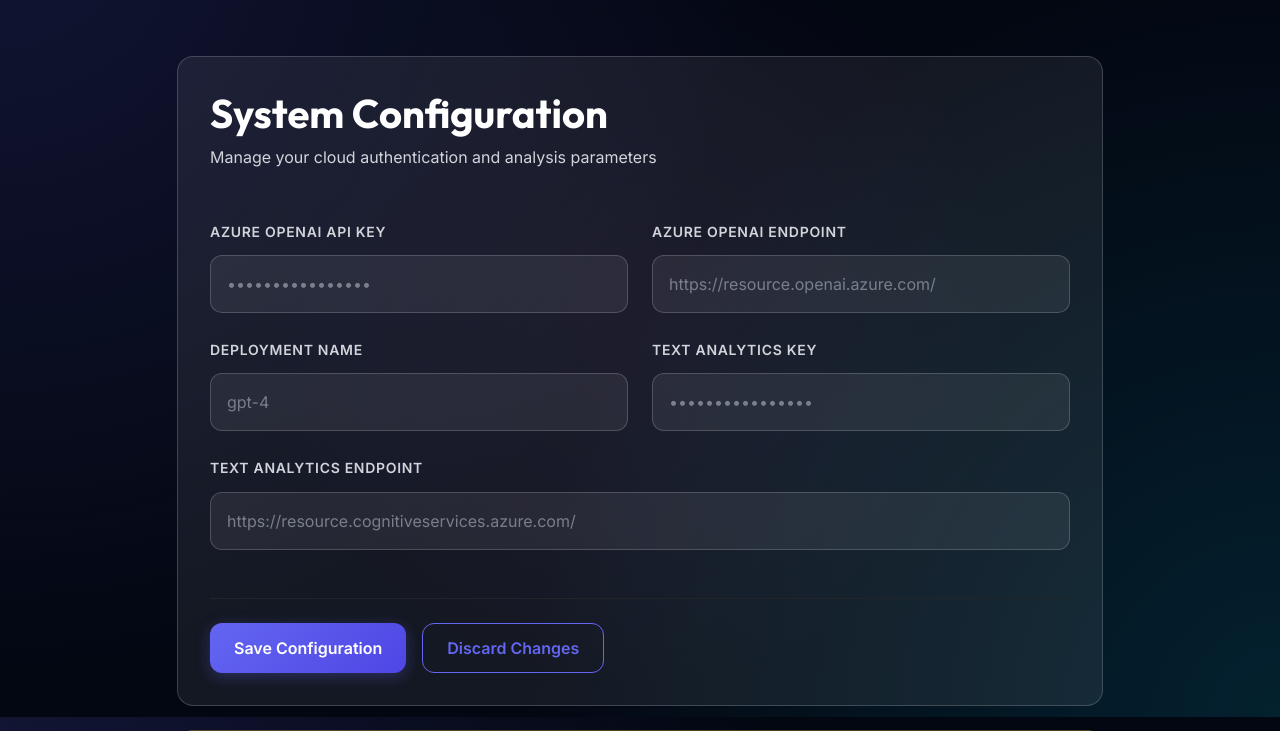
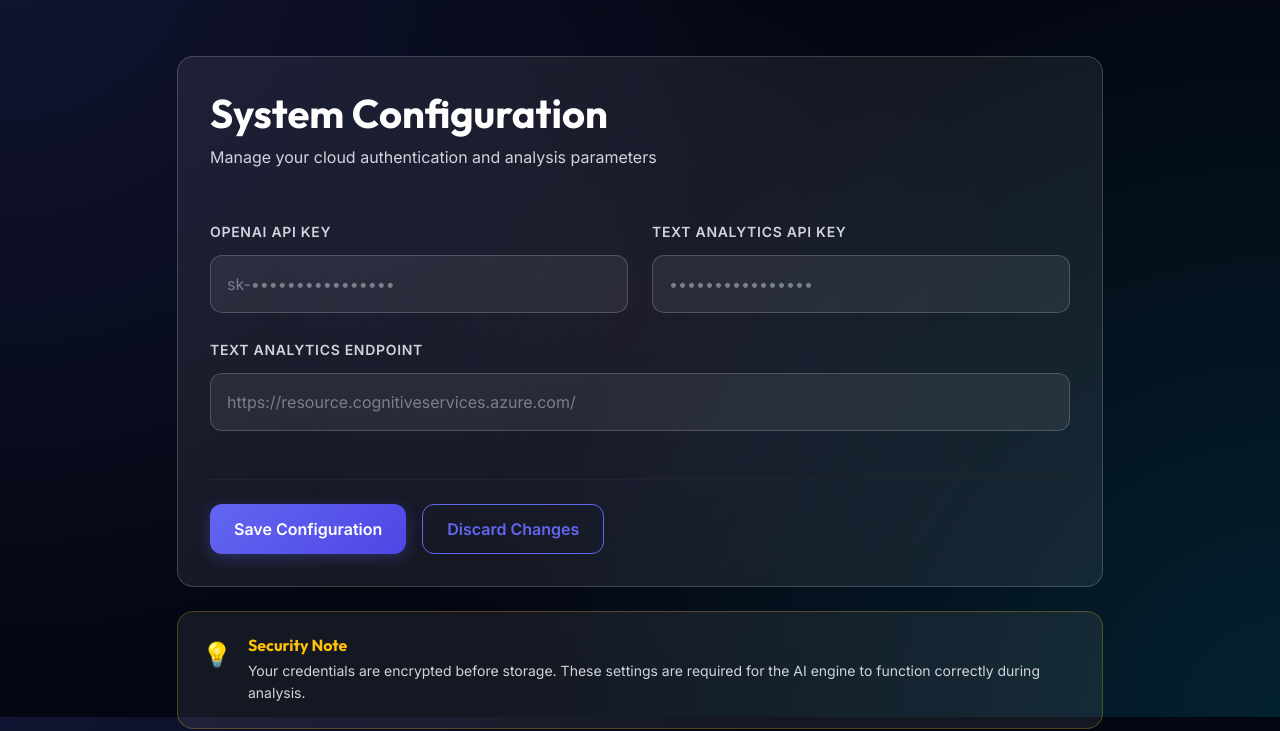
Before and after one commit to Aradhy777/GhostWriterDetector, a Flask app: page /settings in a window 1280 px wide. Shown: the part 83-814 px from the top of the page. Run offline with Flask 3, Linux system fonts and the light colour scheme.

Commit message:
Replace Azure OpenAI with standard OpenAI API integration
- Simplified OpenAI service to use standard OpenAI API (gpt-3.5-turbo)
- Removed Azure-specific fields (endpoint, deployment name)
- Updated settings form to collect only OpenAI API key
- Kept Azure Text Analytics integration unchanged
- Updated environment variables from AZURE_OPENAI_* to OPENAI_API_KEY

```diff
--- a/GhostWriterDetector/app.py
+++ b/GhostWriterDetector/app.py
@@ -57,9 +57,7 @@ azure_service = AzureTextAnalysisService()
 openai_service = OpenAIService()
 
 SETTING_ENV_MAP = {
-    'azure_openai_api_key': 'AZURE_OPENAI_API_KEY',
-    'azure_openai_endpoint': 'AZURE_OPENAI_ENDPOINT',
-    'azure_openai_deployment_name': 'AZURE_OPENAI_DEPLOYMENT_NAME',
+    'openai_api_key': 'OPENAI_API_KEY',
     'azure_text_analytics_api_key': 'AZURE_TEXT_ANALYTICS_API_KEY',
     'azure_text_analytics_endpoint': 'AZURE_TEXT_ANALYTICS_ENDPOINT'
 }
@@ -83,16 +81,11 @@ def validate_credential_settings(settings_data):
         if not settings_data.get(key, '').strip():
             errors[key] = 'This field is required.'
 
-    for endpoint_key in ['azure_openai_endpoint', 'azure_text_analytics_endpoint']:
-        endpoint = settings_data.get(endpoint_key, '').strip()
-        if endpoint and (not endpoint.startswith('https://') or ' ' in endpoint):
-            errors[endpoint_key] = 'Enter a valid HTTPS endpoint URL.'
+    endpoint = settings_data.get('azure_text_analytics_endpoint', '').strip()
+    if endpoint and (not endpoint.startswith('https://') or ' ' in endpoint):
+        errors['azure_text_analytics_endpoint'] = 'Enter a valid HTTPS endpoint URL.'
 
-    deployment_name = settings_data.get('azure_openai_deployment_name', '').strip()
-    if deployment_name and not re.match(r'^[A-Za-z0-9._-]+$', deployment_name):
-        errors['azure_openai_deployment_name'] = 'Use only letters, numbers, dots, dashes, or underscores.'
-
-    for key in ['azure_openai_api_key', 'azure_text_analytics_api_key']:
+    for key in ['openai_api_key', 'azure_text_analytics_api_key']:
         api_key = settings_data.get(key, '').strip()
         if api_key and len(api_key) < 10:
             errors[key] = 'API key looks too short.'
@@ -117,9 +110,7 @@ def configure_services_from_settings():
         key=settings_data['azure_text_analytics_api_key']
     )
     openai_service.initialize(
-        api_key=settings_data['azure_openai_api_key'],
-        endpoint=settings_data['azure_openai_endpoint'],
-        deployment_name=settings_data['azure_openai_deployment_name']
+        api_key=settings_data['openai_api_key']
     )
 
 
@@ -138,9 +129,7 @@ def settings():
 
     if request.method == 'POST':
         submitted_settings = {
-            'azure_openai_api_key': request.form.get('azure_openai_api_key', '').strip(),
-            'azure_openai_endpoint': request.form.get('azure_openai_endpoint', '').strip(),
-            'azure_openai_deployment_name': request.form.get('azure_openai_deployment_name', '').strip(),
+            'openai_api_key': request.form.get('openai_api_key', '').strip(),
             'azure_text_analytics_api_key': request.form.get('azure_text_analytics_api_key', '').strip(),
             'azure_text_analytics_endpoint': request.form.get('azure_text_analytics_endpoint', '').strip()
         }
--- a/GhostWriterDetector/templates/settings.html
+++ b/GhostWriterDetector/templates/settings.html
@@ -26,22 +26,12 @@
             <form method="POST">
                 <div class="row g-4">
                     <div class="col-md-6">
-                        <label class="form-label small text-uppercase text-muted letter-spacing-1">Azure OpenAI API Key</label>
-                        <input type="password" name="azure_openai_api_key" class="form-control" placeholder="••••••••••••••••">
-                        {% if errors.azure_openai_api_key %}<div class="text-danger small mt-1">{{ errors.azure_openai_api_key }}</div>{% endif %}
+                        <label class="form-label small text-uppercase text-muted letter-spacing-1">OpenAI API Key</label>
+                        <input type="password" name="openai_api_key" class="form-control" placeholder="sk-••••••••••••••••">
+                        {% if errors.openai_api_key %}<div class="text-danger small mt-1">{{ errors.openai_api_key }}</div>{% endif %}
                     </div>
                     <div class="col-md-6">
-                        <label class="form-label small text-uppercase text-muted letter-spacing-1">Azure OpenAI Endpoint</label>
-                        <input type="text" name="azure_openai_endpoint" class="form-control" value="{{ settings.azure_openai_endpoint }}" placeholder="https://resource.openai.azure.com/">
-                        {% if errors.azure_openai_endpoint %}<div class="text-danger small mt-1">{{ errors.azure_openai_endpoint }}</div>{% endif %}
-                    </div>
-                    <div class="col-md-6">
-                        <label class="form-label small text-uppercase text-muted letter-spacing-1">Deployment Name</label>
-                        <input type="text" name="azure_openai_deployment_name" class="form-control" value="{{ settings.azure_openai_deployment_name }}" placeholder="gpt-4">
-                        {% if errors.azure_openai_deployment_name %}<div class="text-danger small mt-1">{{ errors.azure_openai_deployment_name }}</div>{% endif %}
-                    </div>
-                    <div class="col-md-6">
-                        <label class="form-label small text-uppercase text-muted letter-spacing-1">Text Analytics Key</label>
+                        <label class="form-label small text-uppercase text-muted letter-spacing-1">Text Analytics API Key</label>
                         <input type="password" name="azure_text_analytics_api_key" class="form-control" placeholder="••••••••••••••••">
                         {% if errors.azure_text_analytics_api_key %}<div class="text-danger small mt-1">{{ errors.azure_text_analytics_api_key }}</div>{% endif %}
                     </div>
```
Also changed, not shown: GhostWriterDetector/services/openai_service.py (+4 -11 lines), 1 other file.
